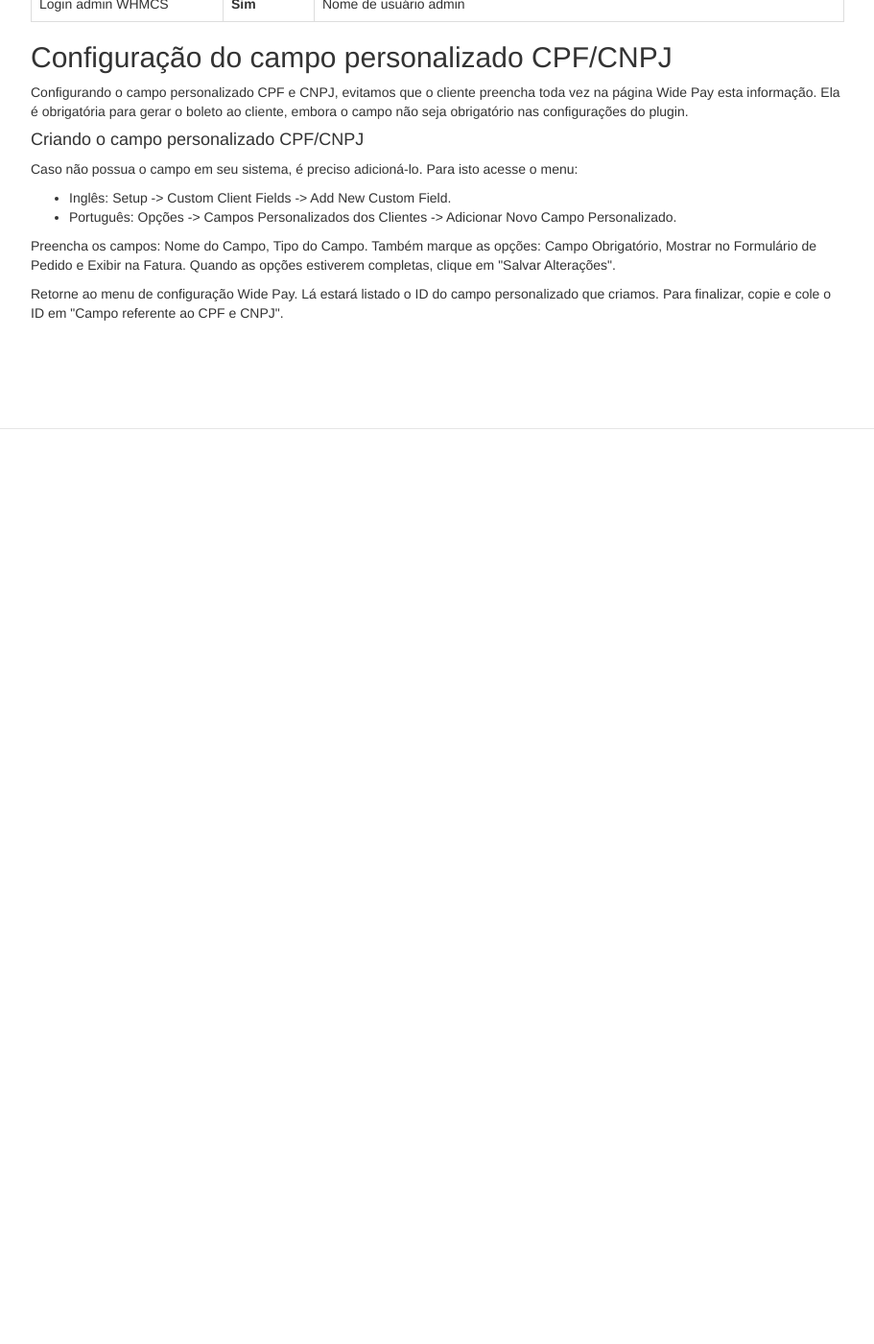
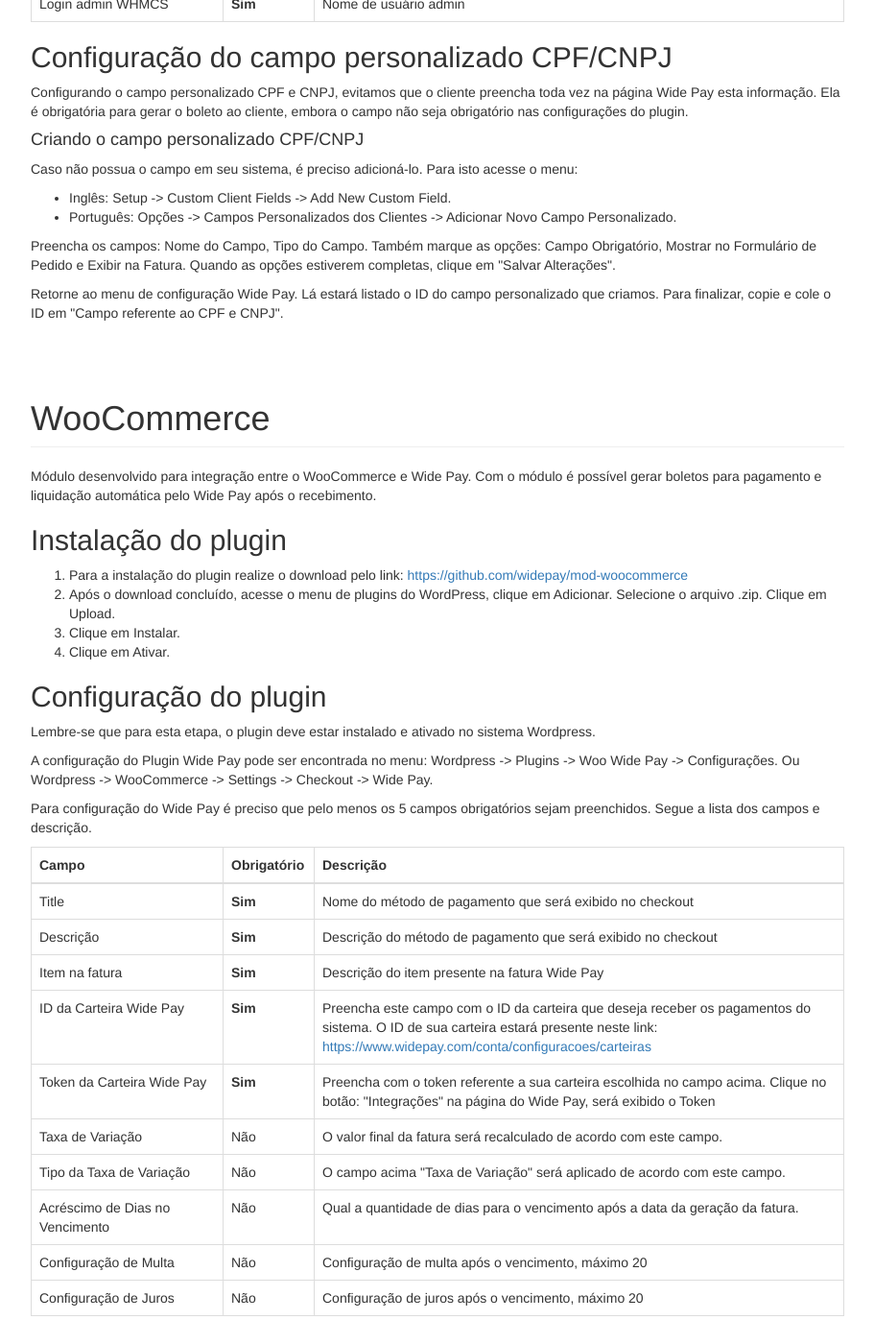
Before and after one commit to widepay/api, a Jekyll site: the page built from docs/modulos.html, in a window 1280 px wide and 1400 px high, scrolled down 1583 px. Shown: the whole window at 96% size, without its empty margins (38-949 px from the left). Built offline with Jekyll 4.4.1, drawn with Linux system fonts in a browser that asks for light colours; nearby versions of some CDN libraries; before the commit the page ends 2110 px from its top, so only the background shows below that.

Commit message:
updates WooCommerce

```diff
--- a/docs/modulos.html
+++ b/docs/modulos.html
@@ -5,15 +5,18 @@ title: Módulos
 
 <section class="bs-docs-section">
 
-    <p class="lead">Confira nossos módulos de integração disponíveis. Caso não encontre o que procura, entre em contato conosco para sugerir a integração desejada.</p>
+    <p class="lead">Confira nossos módulos de integração disponíveis. Caso não encontre o que procura, entre em contato
+        conosco para sugerir a integração desejada.</p>
 
     <h1 id="whmcs" class="page-header">WHMCS</h1>
 
-    <p>Módulo desenvolvido para integração entre o WHMCS e Wide Pay. Com o módulo, é possível gerar boletos para pagamento e liquidação automática pelo Wide Pay após o recebimento.</p>
+    <p>Módulo desenvolvido para integração entre o WHMCS e Wide Pay. Com o módulo, é possível gerar boletos para
+        pagamento e liquidação automática pelo Wide Pay após o recebimento.</p>
 
     <h2 id="whmcs-instalacao">Instalação do plugin</h2>
 
-    <p>Para a instalação do plugin, realize o download pelo link:
+    <p>Para a instalação do plugin, realize o download pelo link:</p>
+
     <ul>
         <li>
             <strong>Versão 6 ou superior</strong> <a href="https://github.com/widepay/mod-whmcs" target="_blank">https://github.com/widepay/mod-whmcs</a>
@@ -31,7 +34,8 @@ title: Módulos
         <li>modules/gateways/widepay.php</li>
     </ul>
 
-    <p>Você pode mesclar a pasta <strong>modules</strong> com o seu sistema, assim, os arquivos serão enviados aos locais corretos.</p>
+    <p>Você pode mesclar a pasta <strong>modules</strong> com o seu sistema, assim, os arquivos serão enviados aos
+        locais corretos.</p>
 
     <h2 id="whmcs-ativacao">Ativação do plugin</h2>
 
@@ -51,7 +55,8 @@ title: Módulos
         <li>Português: Opções -> Pagamentos -> Portais para Pagamento -> Manage Existing Gateways -> "Wide Pay".</li>
     </ul>
 
-    <p>Para a configuração do Wide Pay, é preciso que pelo menos os 3 campos obrigatórios sejam preenchidos. Abaixo, segue a lista dos campos e descrição.</p>
+    <p>Para a configuração do Wide Pay, é preciso que pelo menos os 3 campos obrigatórios sejam preenchidos. Abaixo,
+        segue a lista dos campos e descrição.</p>
 
     <table class="table table-bordered">
         <thead>
@@ -105,7 +116,9 @@ title: Módulos
         <tr>
             <td>Campo referente ao CPF e CNPJ</td>
             <td>Não</td>
-          <td>Preencha com o ID do campo personalizado para evitar que o cliente digite todas as vezes ao gerar o boleto na página Wide Pay.</td>
+            <td>Preencha com o ID do campo personalizado para evitar que o cliente digite todas as vezes ao gerar o
+                boleto na página Wide Pay.
+            </td>
         </tr>
         <tr>
             <td>Login admin WHMCS</td>
@@ -117,7 +130,9 @@ title: Módulos
 
     <h2 id="whmcs-campo-cpf-cnpj">Configuração do campo personalizado CPF/CNPJ</h2>
 
-    <p>Configurando o campo personalizado CPF e CNPJ, evitamos que o cliente preencha toda vez na página Wide Pay esta informação. Ela é obrigatória para gerar o boleto ao cliente, embora o campo não seja obrigatório nas configurações do plugin.</p>
+    <p>Configurando o campo personalizado CPF e CNPJ, evitamos que o cliente preencha toda vez na página Wide Pay esta
+        informação. Ela é obrigatória para gerar o boleto ao cliente, embora o campo não seja obrigatório nas
+        configurações do plugin.</p>
 
     <h4 id="whmcs-campo-cpf-cnpj-criar">Criando o campo personalizado CPF/CNPJ</h4>
 
@@ -128,8 +143,105 @@ title: Módulos
         <li>Português: Opções -> Campos Personalizados dos Clientes -> Adicionar Novo Campo Personalizado.</li>
     </ul>
 
-    <p>Preencha os campos: Nome do Campo, Tipo do Campo. Também marque as opções: Campo Obrigatório, Mostrar no Formulário de Pedido e Exibir na Fatura. Quando as opções estiverem completas, clique em "Salvar Alterações".</p>
+    <p>Preencha os campos: Nome do Campo, Tipo do Campo. Também marque as opções: Campo Obrigatório, Mostrar no
+        Formulário de Pedido e Exibir na Fatura. Quando as opções estiverem completas, clique em "Salvar
+        Alterações".</p>
 
-    <p>Retorne ao menu de configuração Wide Pay. Lá estará listado o ID do campo personalizado que criamos. Para finalizar, copie e cole o ID em "Campo referente ao CPF e CNPJ".</p>
+    <p>Retorne ao menu de configuração Wide Pay. Lá estará listado o ID do campo personalizado que criamos. Para
+        finalizar, copie e cole o ID em "Campo referente ao CPF e CNPJ".</p>
 
 </section>
+
+<section class="bs-docs-section">
+    <h1 id="woocommerce" class="page-header">WooCommerce</h1>
+
+    <p>Módulo desenvolvido para integração entre o WooCommerce e Wide Pay. Com o módulo é possível gerar boletos para
+        pagamento e liquidação automática pelo Wide Pay após o recebimento.</p>
+
+    <h2 id="woocommerce-instalacao">Instalação do plugin</h2>
+
+    <ol>
+        <li>Para a instalação do plugin realize o download pelo link: <a
+                href="https://github.com/widepay/mod-woocommerce">https://github.com/widepay/mod-woocommerce</a></li>
+        <li>Após o download concluído, acesse o menu de plugins do WordPress, clique em Adicionar. Selecione o arquivo
+            .zip. Clique em Upload.
+        </li>
+        <li>Clique em Instalar.</li>
+        <li>Clique em Ativar.</li>
+    </ol>
+
+    <h2 id="woocommerce-configuracao">Configuração do plugin</h2>
+
+    <p>Lembre-se que para esta etapa, o plugin deve estar instalado e ativado no sistema Wordpress.</p>
+    <p>A configuração do Plugin Wide Pay pode ser encontrada no menu: Wordpress -> Plugins -> Woo Wide Pay ->
+        Configurações. Ou Wordpress -> WooCommerce -> Settings -> Checkout -> Wide Pay.</p>
+    <p>Para configuração do Wide Pay é preciso que pelo menos os 5 campos obrigatórios sejam preenchidos. Segue a lista
+        dos campos e descrição.</p>
+
+    <table class="table table-bordered">
+        <thead>
+        <tr>
+            <th style="width: 200px;">Campo</th>
+            <th style="width: 95px;">Obrigatório</th>
+            <th>Descrição</th>
+        </tr>
+        </thead>
+        <tbody>
+        <tr>
+            <td>Title</td>
+            <td><strong>Sim</strong></td>
+            <td>Nome do método de pagamento que será exibido no checkout</td>
+        </tr>
+        <tr>
+            <td>Descrição</td>
+            <td><strong>Sim</strong></td>
+            <td>Descrição do método de pagamento que será exibido no checkout</td>
+        </tr>
+        <tr>
+            <td>Item na fatura</td>
+            <td><strong>Sim</strong></td>
+            <td>Descrição do item presente na fatura Wide Pay</td>
+        </tr>
+        <tr>
+            <td>ID da Carteira Wide Pay</td>
+            <td><strong>Sim</strong></td>
+            <td>Preencha este campo com o ID da carteira que deseja receber os pagamentos do sistema. O ID de sua
+                carteira estará presente neste link: <a href="https://www.widepay.com/conta/configuracoes/carteiras">https://www.widepay.com/conta/configuracoes/carteiras</a>
+            </td>
+        </tr>
+        <tr>
+            <td>Token da Carteira Wide Pay</td>
+            <td><strong>Sim</strong></td>
+            <td>Preencha com o token referente a sua carteira escolhida no campo acima. Clique no botão: "Integrações"
+                na página do Wide Pay, será exibido o Token
+            </td>
+        </tr>
+        <tr>
+            <td>Taxa de Variação</td>
+            <td>Não</td>
+            <td>O valor final da fatura será recalculado de acordo com este campo.</td>
+        </tr>
+        <tr>
+            <td>Tipo da Taxa de Variação</td>
+            <td>Não</td>
+            <td>O campo acima "Taxa de Variação" será aplicado de acordo com este campo.</td>
+        </tr>
+        <tr>
+            <td>Acréscimo de Dias no Vencimento</td>
+            <td>Não</td>
+            <td>Qual a quantidade de dias para o vencimento após a data da geração da fatura.</td>
+        </tr>
+        <tr>
+            <td>Configuração de Multa</td>
+            <td>Não</td>
+            <td>Configuração de multa após o vencimento, máximo 20</td>
+        </tr>
+        <tr>
+            <td>Configuração de Juros</td>
+            <td>Não</td>
+            <td>Configuração de juros após o vencimento, máximo 20</td>
+        </tr>
+        </tbody>
+    </table>
+
+</section>
```
Also changed, not shown: other parts of docs/modulos.html (+8 -2 lines). Lines whose indentation alone changed are shown as unchanged.
